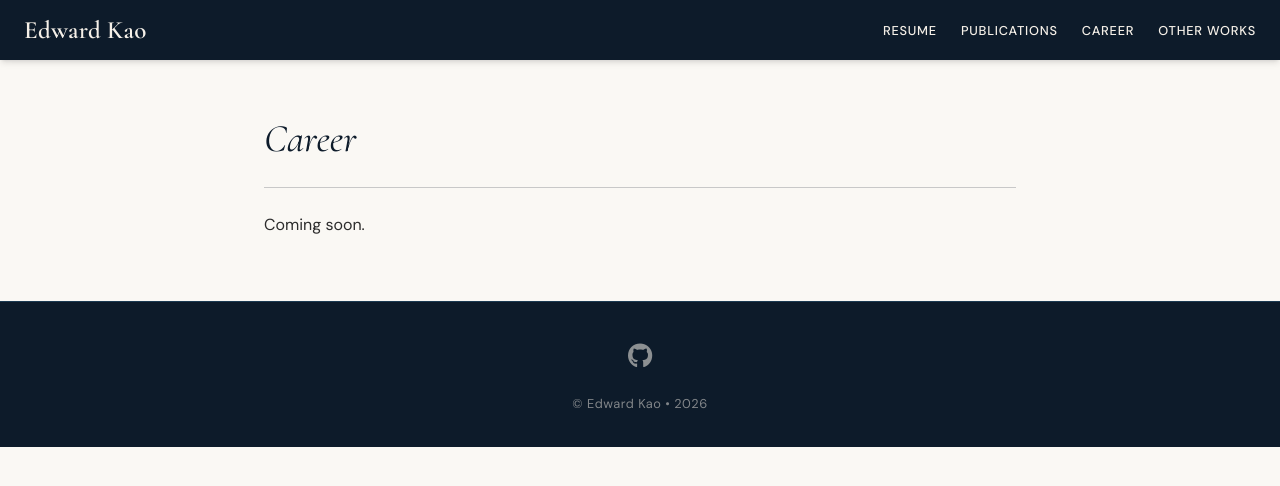
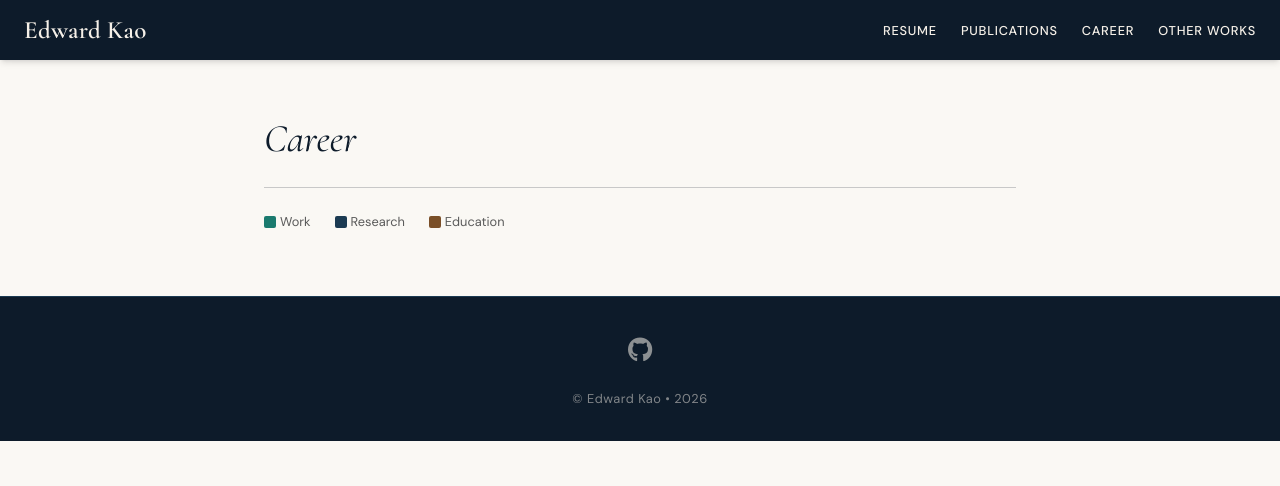
Before and after one commit to edwardkao6413/edwardkao6413.github.io, a Jekyll site: the page built from career.md, in a window 1280 px wide. Shown: the top 486 px of the page. Built offline with Jekyll 4.4.1, drawn with Linux system fonts in a browser that asks for light colours.

Commit message:
feat: add career page shell with legend

```diff
--- a/career.md
+++ b/career.md
@@ -6,5 +6,21 @@ permalink: /career
 
 <div class="page-content">
   <h1>Career</h1>
-  <p>Coming soon.</p>
+
+  <div class="tl-legend" aria-label="Timeline category legend">
+    <span>
+      <span class="tl-legend__swatch" style="background:var(--color-teal-600);" aria-hidden="true"></span>Work
+    </span>
+    <span>
+      <span class="tl-legend__swatch" style="background:var(--color-navy-700);" aria-hidden="true"></span>Research
+    </span>
+    <span>
+      <span class="tl-legend__swatch" style="background:var(--color-edu);" aria-hidden="true"></span>Education
+    </span>
+  </div>
+
+  <div class="tl-wrap">
+    <!-- Timeline SVG will be inserted here in Task 4 -->
+  </div>
+
 </div>
```
